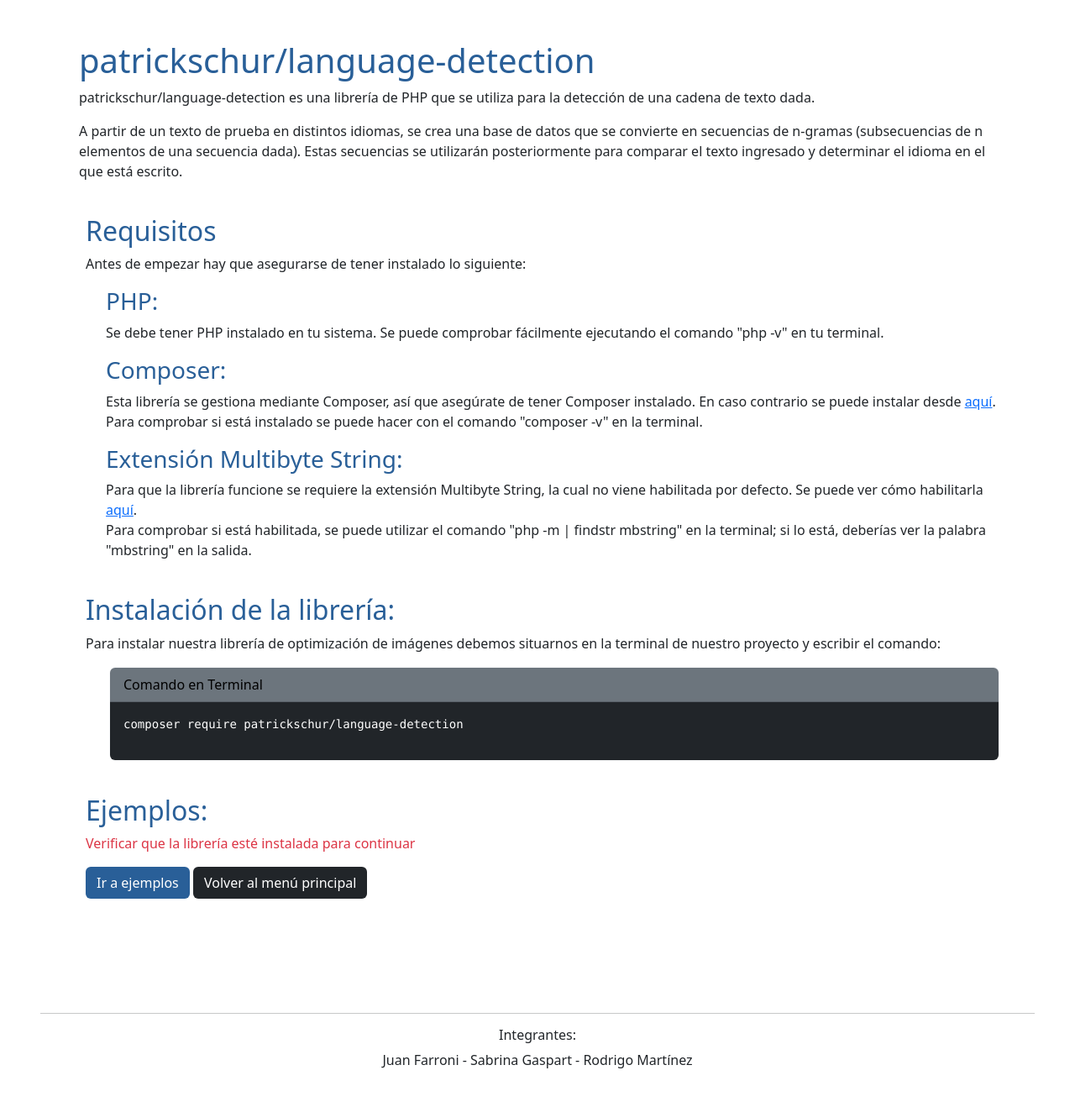
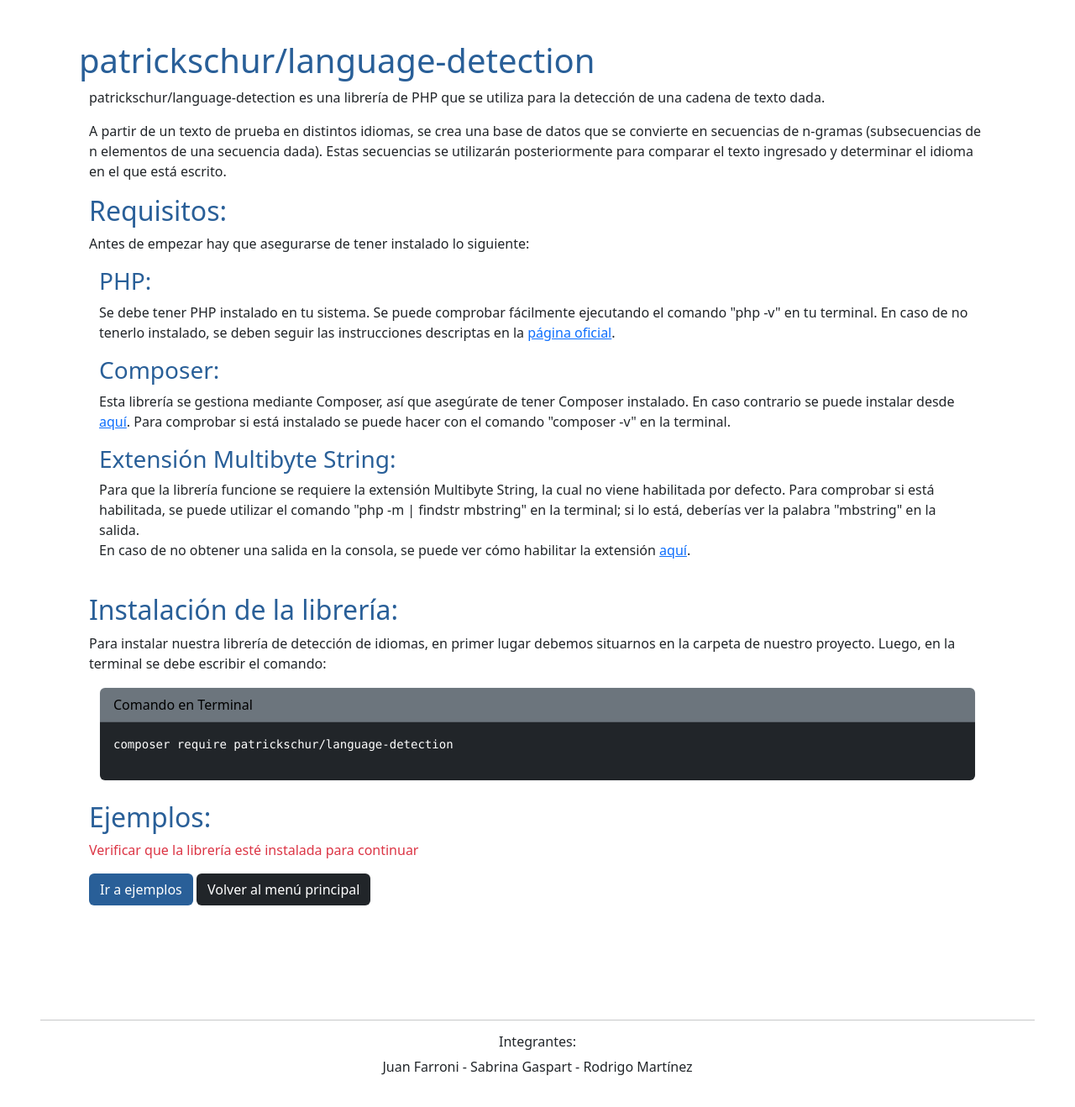
Before and after one commit to Romartinez97/trabajosPWD, a PHP site: page /TP_CUtiles/vista/languageDetection.php in a window 1280 px wide. Shown: the part 56-1374 px from the top of the page at 84% size. Before the commit the page ends 1328 px from the top, so only its background shows below. Run offline with PHP 8.4, Linux system fonts and the light colour scheme; some libraries are stand-ins or nearby versions.

Commit message:
Correcciones de texto, display y mejora de la detección incrementando la cantidad de n-gramas

```diff
--- a/TP_CUtiles/vista/assets/js/validacion.js
+++ b/TP_CUtiles/vista/assets/js/validacion.js
@@ -1,11 +1,12 @@
 $(document).ready(function () {
-  //Método para verificar que se ingresen solos caracteres alfanuméricos
+
+  // Método para verificar que se ingresen solo caracteres alfanuméricos
   jQuery.validator.addMethod(
     "alfanumerico",
     function (value, element) {
       return (
         this.optional(element) ||
-        /^(?! )[a-zA-ZáéíóúüñÁÉÍÓÚÜÑ0-9,.\s]+$/i.test(value)
+        /^(?! )[\p{L}\p{N},.\s-]+$/u.test(value)
       );
     },
     "Utilice solo caracteres alfanuméricos"
@@ -17,7 +18,7 @@
     function (value, element) {
       return (
         this.optional(element) ||
-        /^(?! )[a-zA-ZáéíóúüñÁÉÍÓÚÜÑ,.\s]+$/i.test(value)
+        /^(?! )[^\W_]+$/i + $ / i.test(value)
       );
     },
     "Ingrese solo caracteres alfabéticos"
@@ -31,11 +32,7 @@
     "Ingrese un formato de telefono válido"
   );
 
-  // Método para verificar el mínimo de palabras
-  jQuery.validator.addMethod("minWords", function (value, element, params) {
-    var numWords = value.trim().split(/\s+/).length;
-    return this.optional(element) || numWords >= params;
-  });
+
 
   $.validator.messages.required = "Dato requerido";
   $.validator.messages.number = "Ingrese solo números decimales";
@@ -50,7 +47,7 @@
       },
     },
     messages: {
-      patente: {
+      textoIngresado: {
         minWords: "Ingrese al menos 5 palabras",
       },
     },
--- a/TP_CUtiles/vista/languageDetection.php
+++ b/TP_CUtiles/vista/languageDetection.php
@@ -6,19 +6,22 @@
 <div class="container p-4 my-4 d-flex justify-content-center">
     <div>
         <p class="h1" style="color:#295F98">patrickschur/language-detection</p>
+        <div class="container">
             <p>patrickschur/language-detection es una librería de PHP que se utiliza para la detección de una cadena de
                 texto dada.</p>
-        <p>A partir de un texto de prueba en distintos idiomas, se crea una base de datos que se convierte en secuencias
+            <p>A partir de un texto de prueba en distintos idiomas, se crea una base de datos que se convierte en
+                secuencias
                 de n-gramas (subsecuencias de n elementos de una secuencia dada). Estas secuencias se utilizarán
                 posteriormente para comparar el texto ingresado y determinar el idioma en el que está escrito.</p>
-        <br>
-        <div class="ms-2">
-            <p class="h2" style="color:#295F98">Requisitos</p>
+        </div>
+        <div class="container">
+            <p class="h2" style="color:#295F98">Requisitos:</p>
             <p>Antes de empezar hay que asegurarse de tener instalado lo siguiente:</p>
-            <div class="ms-4">
+            <div class="container">
                 <p class="h3" style="color:#295F98">PHP:</p>
                 <p>Se debe tener PHP instalado en tu sistema. Se puede comprobar fácilmente ejecutando el comando "php
-                    -v" en tu terminal.</p>
+                    -v" en tu terminal. En caso de no tenerlo instalado, se deben seguir las instrucciones descriptas en
+                    la <a href="https://www.php.net/manual/es/install.php">página oficial</a>. </p>
                 <p class="h3" style="color:#295F98">Composer:</p>
                 <p>Esta librería se gestiona mediante Composer, así que asegúrate de tener
                     Composer instalado. En caso contrario se puede instalar desde <a
@@ -26,32 +29,40 @@
                     comando "composer -v" en la terminal.</p>
                 <p class="h3" style="color:#295F98">Extensión Multibyte String:</p>
                 <p>Para que la librería funcione se requiere la extensión Multibyte String, la cual no viene habilitada
-                    por defecto. Se puede ver cómo habilitarla <a
-                        href="https://www.php.net/manual/es/mbstring.installation.php">aquí</a>.
-                    <br>
+                    por defecto.
                     Para comprobar si está habilitada, se puede utilizar el comando "php -m | findstr mbstring" en la
                     terminal; si lo está, deberías ver la palabra "mbstring" en la salida.
+                    <br>
+                    En caso de no obtener una salida en la consola, se puede ver cómo habilitar la extensión <a
+                        href="https://www.php.net/manual/es/mbstring.installation.php">aquí</a>.
                 </p>
             </div>
+        </div>
         <br>
+        <div class="container">
             <p class="h2" style="color:#295F98">Instalación de la librería:</p>
-            <p>Para instalar nuestra librería de optimización de imágenes debemos situarnos en la terminal de nuestro
-                proyecto y escribir el comando:</p>
-            <div class="container m-3">
+            <p>Para instalar nuestra librería de detección de idiomas, en primer lugar debemos situarnos en la
+                carpeta
+                de nuestro
+                proyecto. Luego, en la terminal se debe escribir el comando:</p>
+            <div class="container">
                 <div class="card border-light rounded-3">
                     <div class="card-header bg-secondary text-black rounded-top">
                         Comando en Terminal
                     </div>
                     <div class="card-body bg-dark text-white rounded-bottom">
-                        <pre><code>composer require patrickschur/language-detection</code></pre>
+                        <pre>composer require patrickschur/language-detection</pre>
+                    </div>
                 </div>
             </div>
         </div>
         <br>
+        <div class="container">
             <p class="h2" style="color:#295F98">Ejemplos:</p>
             <p class="text-danger">Verificar que la librería esté instalada para continuar</p>
             <a href="languageDetectionEjemplos.php" class="btn  text-white" id="botonMenu">Ir a ejemplos</a>
             <a class="btn text-white bg-dark" href="../../index.php">Volver al menú principal</a>
+        </div>
     </div>
 </div>
 </div>
```
Also changed, not shown: TP_CUtiles/control/Idioma.php (+22 -4 lines), TP_CUtiles/vista/accion/accionLanguageDetection.php (+6 -1 lines), TP_CUtiles/vista/languageDetectionEjemplos.php (+8 -3 lines). Lines whose indentation alone changed are shown as unchanged.
